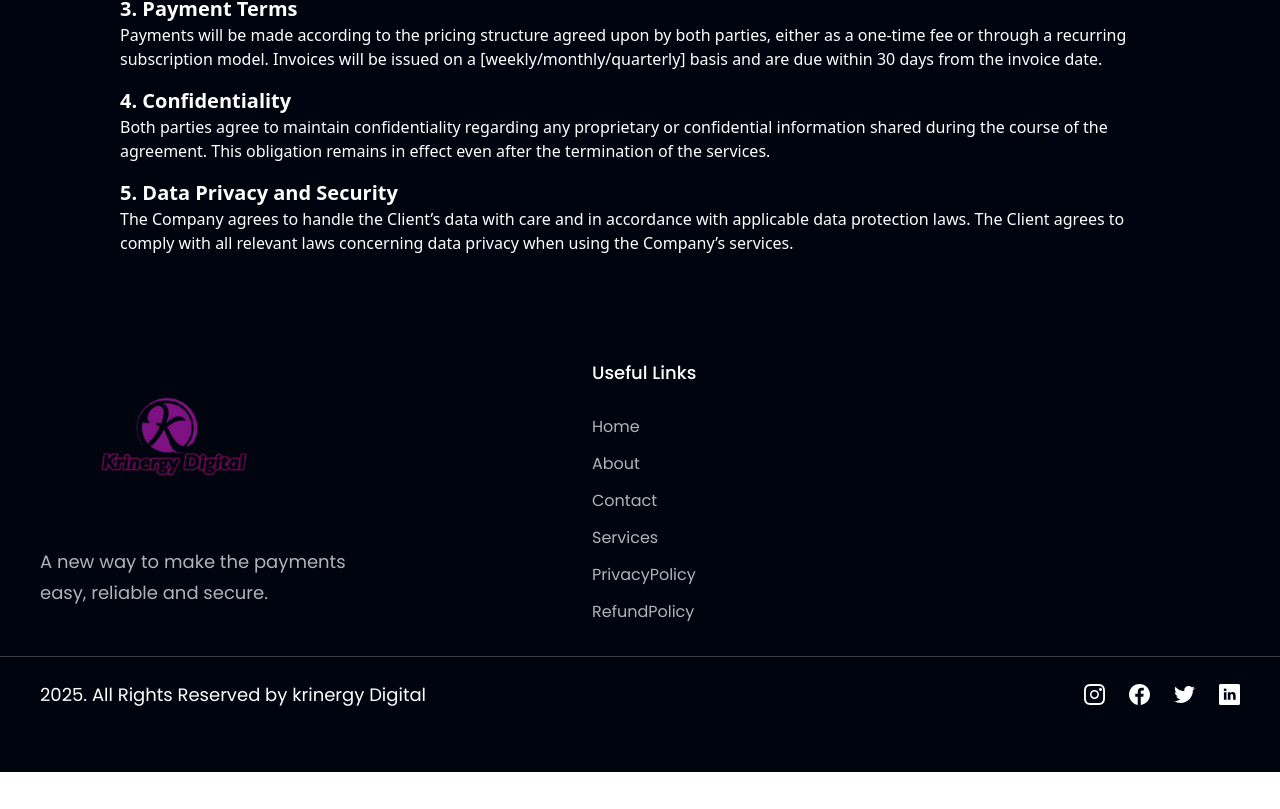
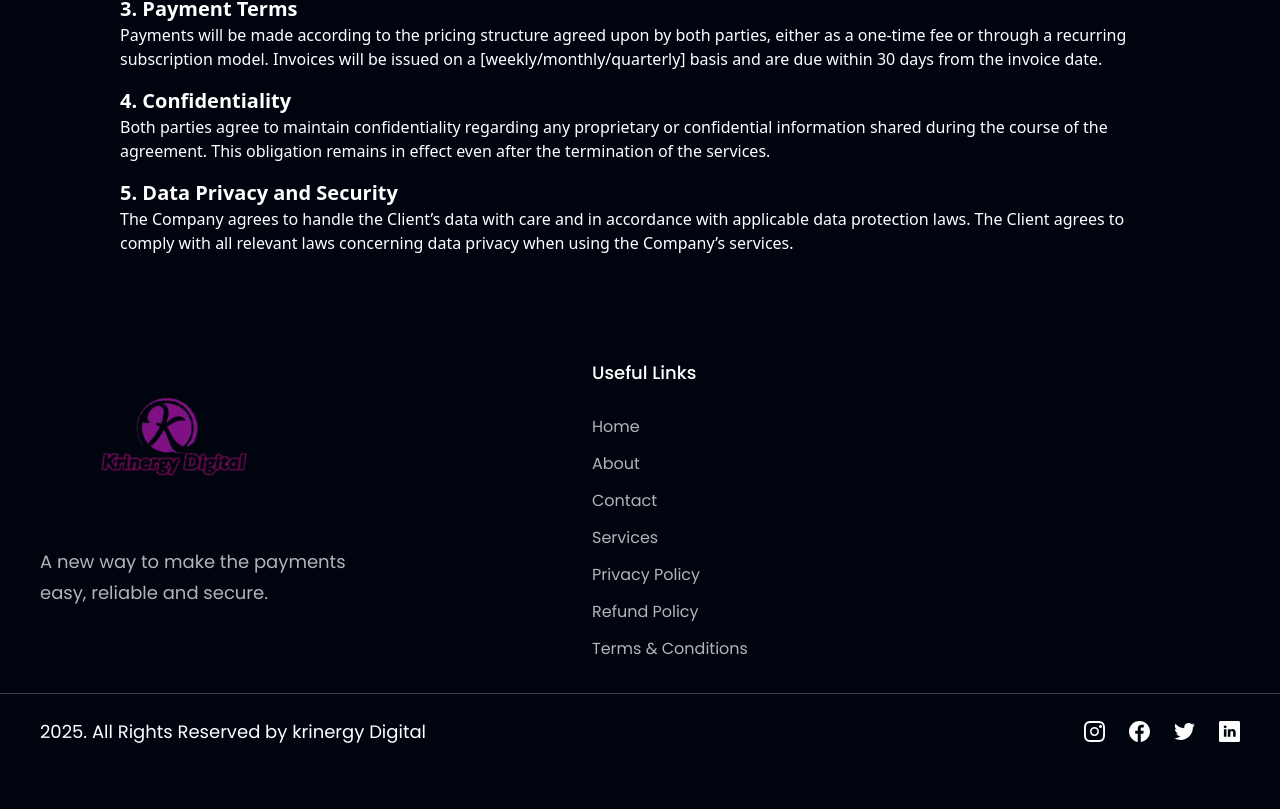
Before and after one commit to j2patel4545/Krinergy-Digital-Pendimng, a React (Vite) app: page /term in a window 1280 px wide. Shown: the part 381-1190 px from the top of the page. Before the commit the page ends 1153 px from the top, so only its background shows below. Built offline with nearby package versions, Linux system fonts and the light colour scheme.

Commit message:
index.js

```diff
--- a/src/constants/index.js
+++ b/src/constants/index.js
@@ -133,12 +133,16 @@ export const footerLinks = [
         link: "/Services",
       },
       {
-        name: "PrivacyPolicy",
+        name: "Privacy Policy",
         link: "/PrivacyPolicy",
       },
       {
-        name: "RefundPolicy",
+        name: "Refund Policy",
         link: "/RefundPolicy",
+      },
+      {
+        name: "Terms & Conditions",
+        link: "/term",
       },
     ],
   },
```
